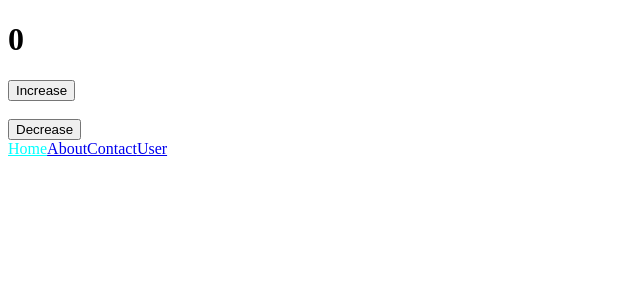
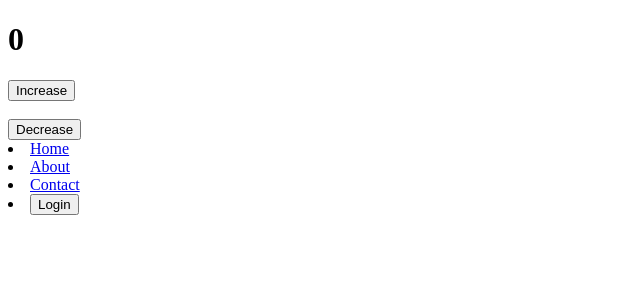
Before and after one commit to elev200806-crypto/React_Final_Thruster, a React (Vite) app in the folder reactRouterAdv/: page / in a window 1280 px wide. Shown: the top 300 px of the page, without its empty margins (0-640 px from the left). Built offline with nearby package versions, Linux system fonts and the light colour scheme.

Commit message:
Created Dynamic Navugation Bar

```diff
--- a/reactRouterAdv/src/App.jsx
+++ b/reactRouterAdv/src/App.jsx
@@ -6,7 +6,7 @@ import Contact from "../../reactRouterDOM/src/pages/contact";
 import Navbar from "./components/Navbar";
 import User from "./pages/user";
 import Dynamic from "./pages/Dynamic";
-
+import Nav from "./components/Nav";
 
 
 const App = ()=>{
@@ -35,11 +35,13 @@ const App = ()=>{
 
 
       <Router>
-          <Navbar/>
+        <Nav/>
+
+          {/* <Navbar/> */}
         <Routes>
             <Route path="/home" element={<Home/>} />
-            <Route path="/abouts" element={<About/>}/>
-            <Route path="/contacts" element={<Contact/>}/>
+            <Route path="/about" element={<About/>}/>
+            <Route path="/contact" element={<Contact/>}/>
             <Route path="/user" element={<User/>}/>
             <Route path="/user/:id" element={<Dynamic/>}/>
 
--- /dev/null
+++ b/reactRouterAdv/src/components/Nav.jsx
@@ -0,0 +1,67 @@
+import React, { useState } from "react";
+import { useLocation, useNavigate } from "react-router-dom"
+import { Link } from "react-router-dom"
+
+const Nav = () => {
+
+    const [isloggedIn, setisloggedIn] = useState(false);
+    const location = useLocation();
+    const navigate = useNavigate();
+
+    const handleLogIn = () => {
+        setisloggedIn(true);
+        navigate('/user')
+
+    }
+
+    const handleLogOut = () => {
+        setisloggedIn(false)
+        navigate("/home")
+
+    }
+
+    return (
+        <>
+            <div>
+                <ui>
+                    <li>
+                        <Link to="/">Home</Link>
+                    </li>
+
+                    {isloggedIn && (<>
+                        <li>
+                            <Link to="/user">User</Link>
+                        </li>
+                        <li>
+                            <button onClick={handleLogOut}>LogOut</button>
+                        </li>
+
+
+
+                    </>)}
+                    {!isloggedIn && (<>
+                        <li>
+                            <Link to="/about">About</Link>
+                        </li>
+                        <li>
+                            <Link to="/contact">Contact</Link>
+                        </li>
+
+
+
+                    </>)}
+
+                    <li>
+                        <button onClick={handleLogIn}>Login</button>
+                    </li>
+                </ui>
+            </div>
+        </>
+
+    )
+
+
+}
+
+
+export default Nav;
```
